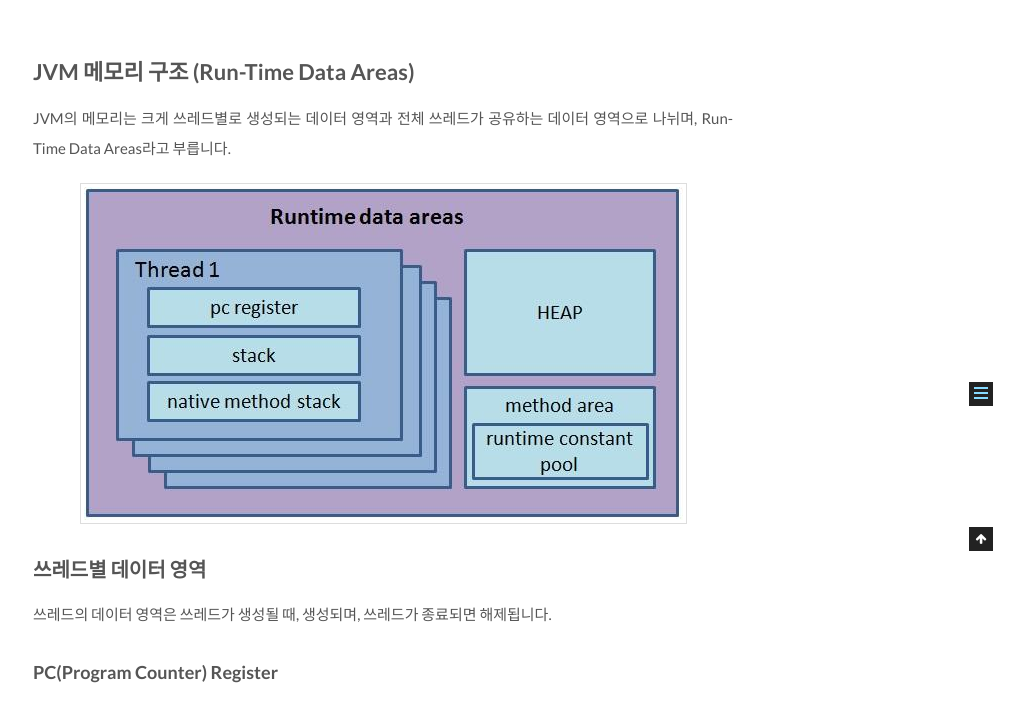
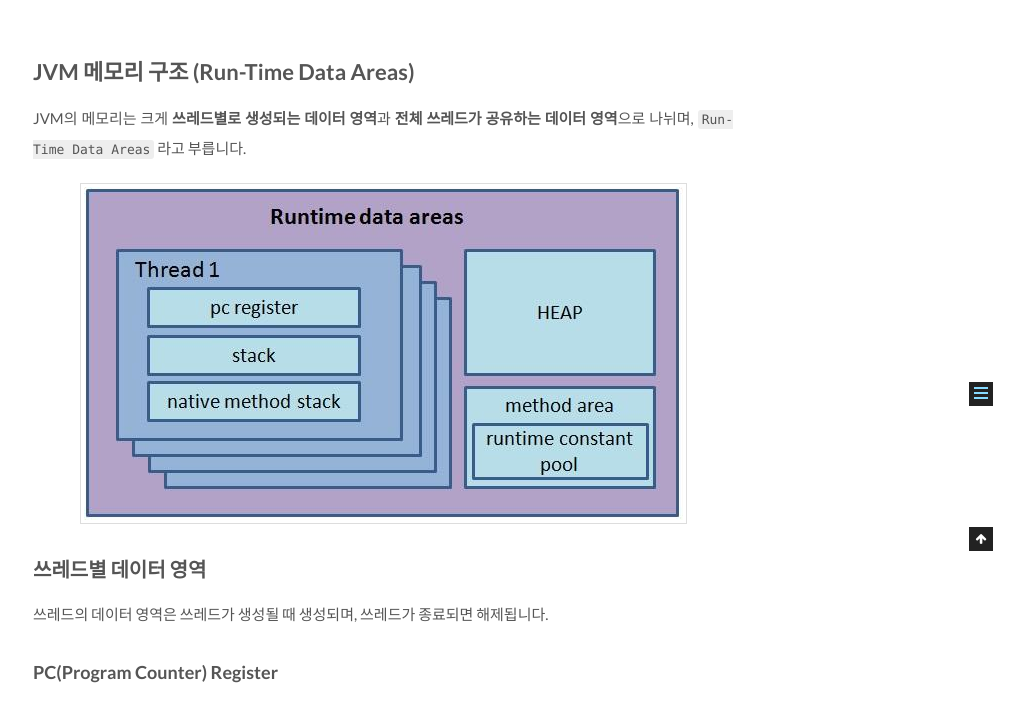
Before and after one commit to jhpapa/jhpapa.github.io, a Jekyll site: the page built from _posts/2018-12-20-jvm-memory-structure.md, in a window 1280 px wide. Shown: the part 449-1156 px from the top of the page, without its empty margins (257-1280 px from the left). Built offline with Jekyll 4.4.1, drawn with Linux system fonts in a browser that asks for light colours.

Commit message:
포스트 수정

```diff
--- a/_posts/2018-12-20-jvm-memory-structure.md
+++ b/_posts/2018-12-20-jvm-memory-structure.md
@@ -12,13 +12,13 @@ tags:
 
 # JVM 메모리 구조 (Run-Time Data Areas)
 
-JVM의 메모리는 크게 쓰레드별로 생성되는 데이터 영역과 전체 쓰레드가 공유하는 데이터 영역으로 나뉘며, Run-Time Data Areas라고 부릅니다.
+JVM의 메모리는 크게 **쓰레드별로 생성되는 데이터 영역**과 **전체 쓰레드가 공유하는 데이터 영역**으로 나뉘며, `Run-Time Data Areas` 라고 부릅니다.
 
 ![JVM 메모리 구조](/assets/images/post/jvm-memory-structure.jpg)
 
 ## 쓰레드별 데이터 영역
 
-쓰레드의 데이터 영역은 쓰레드가 생성될 때, 생성되며, 쓰레드가 종료되면 해제됩니다.
+쓰레드의 데이터 영역은 쓰레드가 생성될 때 생성되며, 쓰레드가 종료되면 해제됩니다.
 
 ### PC(Program Counter) Register
 
```
Also changed, not shown: other parts of _posts/2018-12-20-jvm-memory-structure.md (+1 -0 lines).
